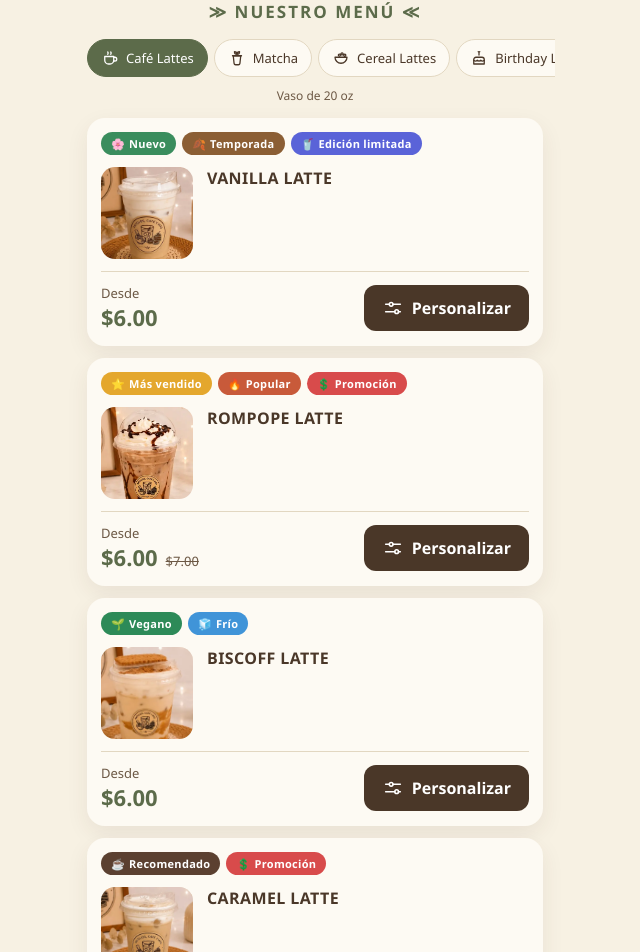
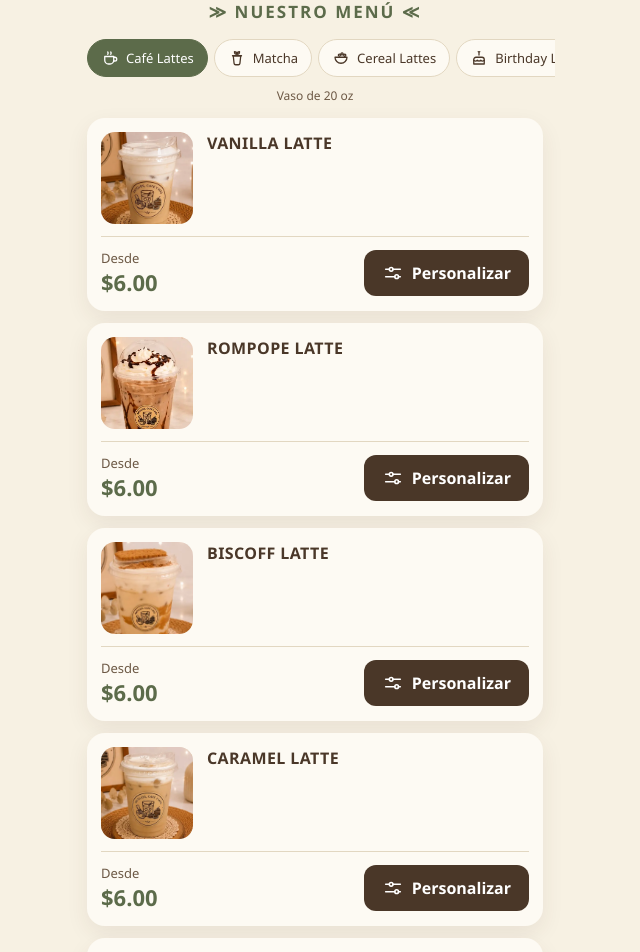
Before and after one commit to fernandoAlonsoV/antojos-cafe-y-mas, a React (Vite) app: page / in a window 1280 px wide. Shown: the part 493-1445 px from the top of the page, without its empty margins (325-965 px from the left). Built offline with nearby package versions, Linux system fonts and the light colour scheme.

Commit message:
menu reset

```diff
--- a/src/data/menu.ts
+++ b/src/data/menu.ts
@@ -68,22 +68,22 @@ const cafeLattes: Listed[] = [
   {
     name: "Vanilla latte",
     image: "products/vainilla_latte_500x500px.webp",
-    badges: ["nuevo", "temporada", "edicion-limitada"],
+    badges: [],
   },
   {
     name: "Rompope latte",
     image: "products/producto-small-267x-20y-350x350px.webp",
-    badges: ["mas-vendido", "popular", "promocion"],
+    badges: [],
   },
   {
     name: "Biscoff latte",
     image: "products/biscoff_latte_500x500px.webp",
-    badges: ["vegano", "frio"],
+    badges: [],
   },
   {
     name: "Caramel latte",
     image: "products/caramel_latte_500x500px.webp",
-    badges: ["recomendado", "promocion"],
+    badges: [],
   },
   {
     name: "Nutella latte",
@@ -123,12 +123,12 @@ const cafeLattes: Listed[] = [
   {
     name: "Pumpkin spice latte",
     image: "products/pumpkin_spice_latte_500x500px.webp",
-    badges: ["temporada", "nuevo"],
+    badges: [],
   },
   {
     name: "Chips ahoy latte",
     image: "products/chips_ahoy_latte_500x500px.webp",
-    badges: ["temporada", "nuevo"],
+    badges: [],
   },
 ];
 
@@ -146,7 +146,7 @@ const matchas: Listed[] = [
   {
     name: "Double Matcha",
     image: "products/double_matcha_500x500px.webp",
-    badges: ["popular"],
+    badges: [],
   },
   {
     name: "Banana Matcha",
@@ -208,7 +208,7 @@ const cerealLattes: {
     name: "Fruity Pebbles Cereal Latte",
     description: "Divertido, afrutado y lleno de color.",
     image: "products/fruit_pebbles_latte_500x500px.webp",
-    badges: ["recomendado"],
+    badges: [],
   },
 ];
 
@@ -222,37 +222,37 @@ const milkshakes: {
     name: "Strawberry Milkshake",
     description: "",
     image: "",
-    badges: ["frio"],
+    badges: [],
   },
   {
     name: "Chocolate Milkshake",
     description: "",
     image: "",
-    badges: ["frio"],
+    badges: [],
   },
   {
     name: "Cookies & Cream Milkshake",
     description: "",
     image: "",
-    badges: ["frio"],
+    badges: [],
   },
   {
     name: "Banana Milkshake",
     description: "",
     image: "",
-    badges: ["frio"],
+    badges: [],
   },
   {
     name: "Nutella Milkshake",
     description: "",
     image: "",
-    badges: ["frio"],
+    badges: [],
   },
   {
     name: "Biscoff Milkshake",
     description: "",
     image: "",
-    badges: ["frio"],
+    badges: [],
   },
 ];
 
@@ -307,16 +307,16 @@ export const menu: MenuItem[] = [
     image: PHOTO,
     // Con el badge "promocion" se tacha `previousPrice` y se cobra `price`.
     sizes: [
-      { oz: 10, price: 4, label: "Mini", previousPrice: 5 },
-      { oz: 20, price: 6, previousPrice: 7 },
+      { oz: 10, price: 5, label: "Mini", previousPrice: 5 },
+      { oz: 20, price: 7, previousPrice: 7 },
     ],
     options: WITH_MILK,
-    badges: ["popular"],
+    badges: [],
   },
   {
     id: "birthday-matcha-drink",
     name: "Birthday Matcha",
-    badges: ["popular"],
+    badges: [],
     description: "Matcha cremoso con sabor a pastel de cumpleaños.",
     category: "birthday-matcha",
     emoji: "🎉",
@@ -327,7 +327,7 @@ export const menu: MenuItem[] = [
   {
     id: "berry-smoothie",
     name: "Berry Smoothie",
-    badges: ["frio"],
+    badges: [],
     description:
       "Frutos rojos y muy refrescante; se prepara con agua, sin leche.",
     category: "smoothies",
@@ -357,7 +357,7 @@ export const menu: MenuItem[] = [
     image: PHOTO,
     sizes: oz16(5),
     options: NO_MILK,
-    badges: ["frio"],
+    badges: [],
   },
   {
     id: "lemonade",
@@ -368,6 +368,6 @@ export const menu: MenuItem[] = [
     image: PHOTO,
     sizes: oz16(5),
     options: NO_MILK,
-    badges: ["frio"],
+    badges: [],
   },
 ];
```
